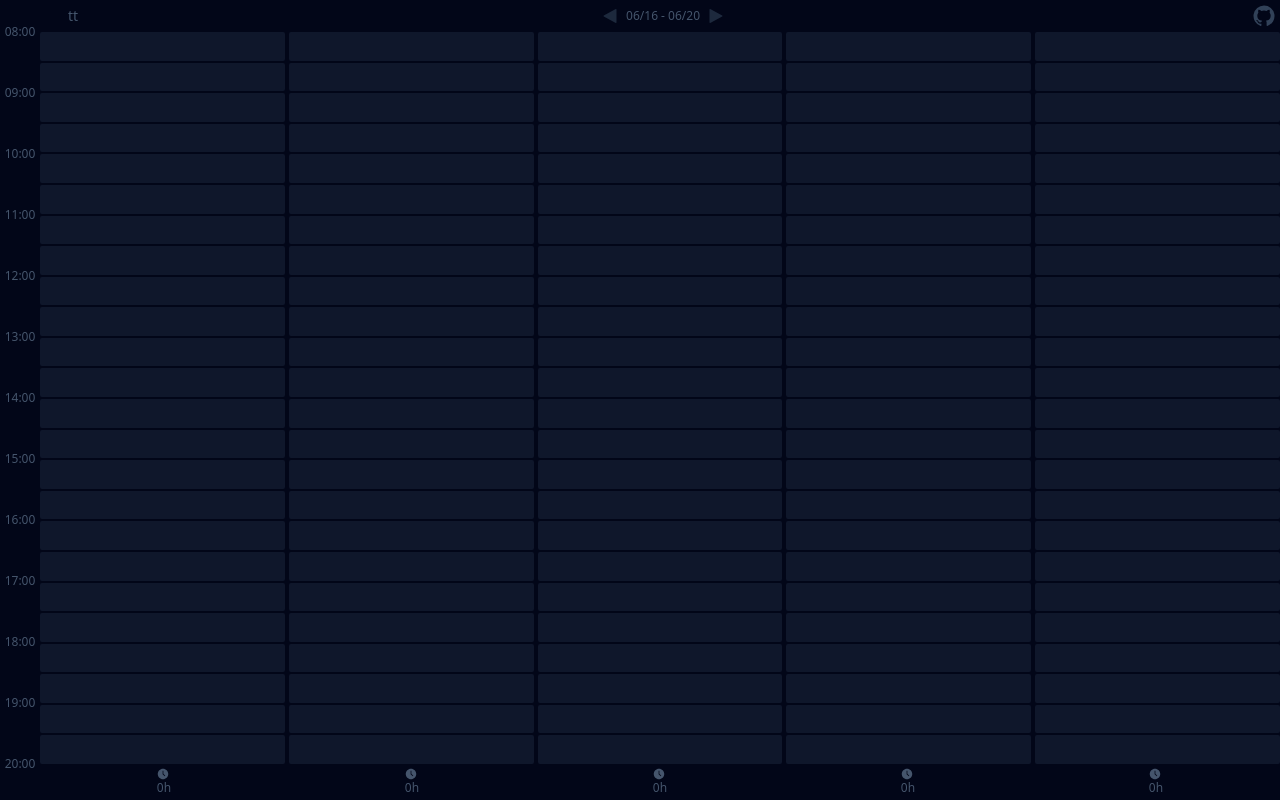
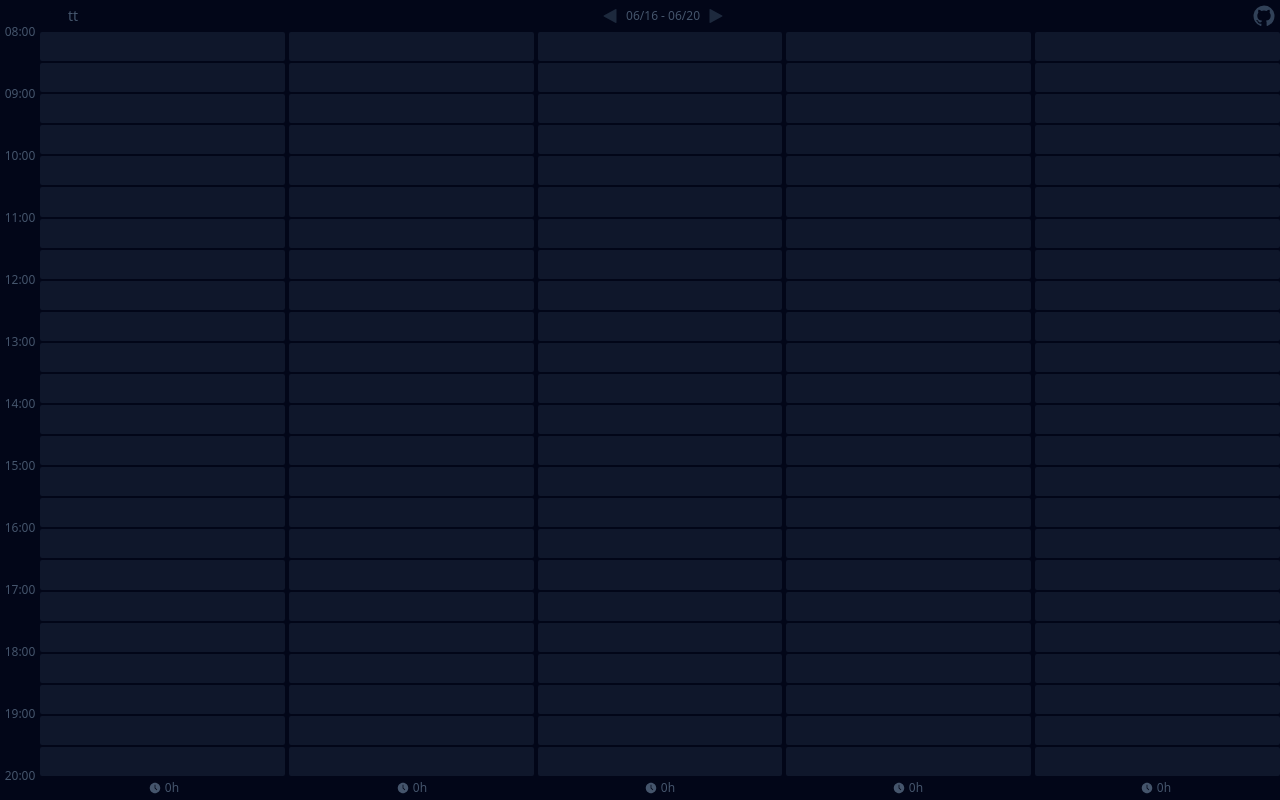
Before and after one commit to meeehdi-dev/tt, a Vue app: page / in a window 1280 px wide. Built offline with nearby package versions, Linux system fonts and the light colour scheme; some icons are missing.

Commit message:
fix: summary css

```diff
--- a/src/components/AppEventsSummary.vue
+++ b/src/components/AppEventsSummary.vue
@@ -13,13 +13,6 @@ const { events } = defineProps<{
     <div
       v-bind:key="day"
       v-for="day in days"
-      :class="[
-        'group/summary text-slate-600 flex flex-row gap-1 justify-center items-center relative text-xs p-1',
-        {
-          'cursor-pointer hover:text-slate-400':
-            events.data.value.filter((a) => a.day === day).length > 0,
-        },
-      ]"
     >
       <AppEventsSummaryItem :events="events.data" :day="day" />
     </div>
--- a/src/components/AppEventsSummaryItem.vue
+++ b/src/components/AppEventsSummaryItem.vue
@@ -15,7 +15,14 @@ const dayEventsDuration = computed(() =>
 </script>
 
 <template>
-  <div>
+  <div
+    :class="[
+      'group/summary text-slate-600 flex flex-row gap-1 justify-center items-center relative text-xs p-1',
+      {
+        'cursor-pointer hover:text-slate-400': dayEvents.length > 0,
+      },
+    ]"
+  >
     <Icon icon="carbon:time-filled" />
     <div>{{ dayEventsDuration }}h</div>
     <div
```
